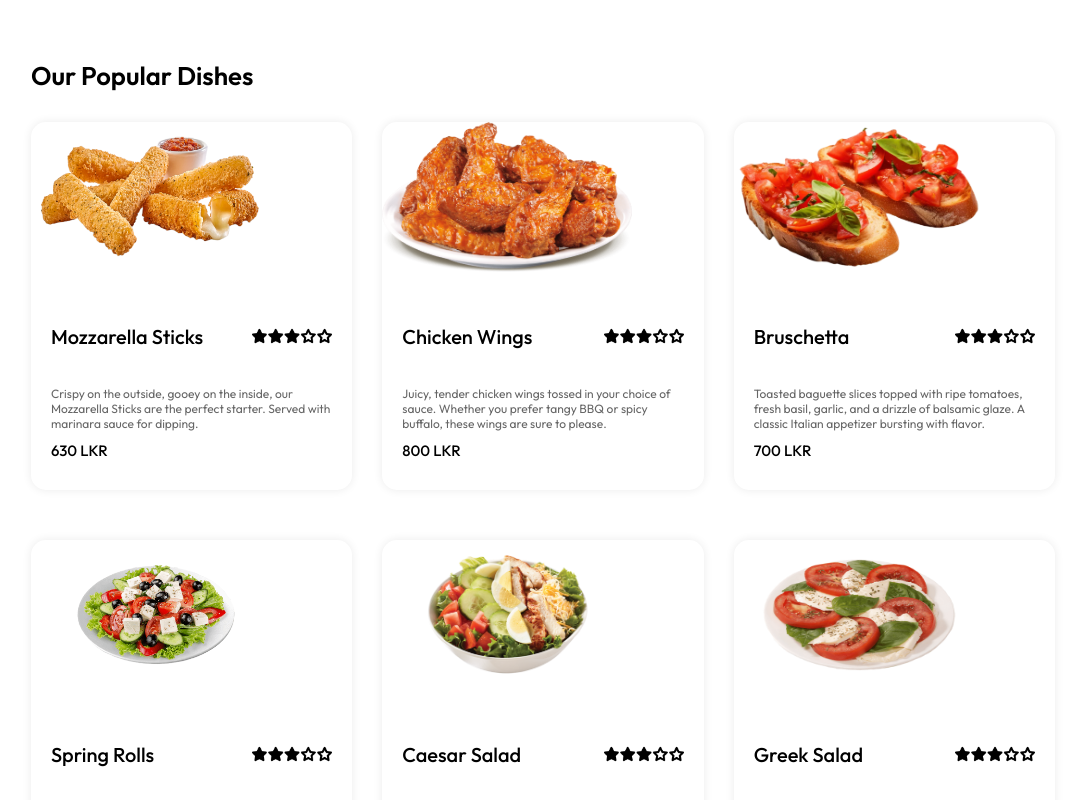
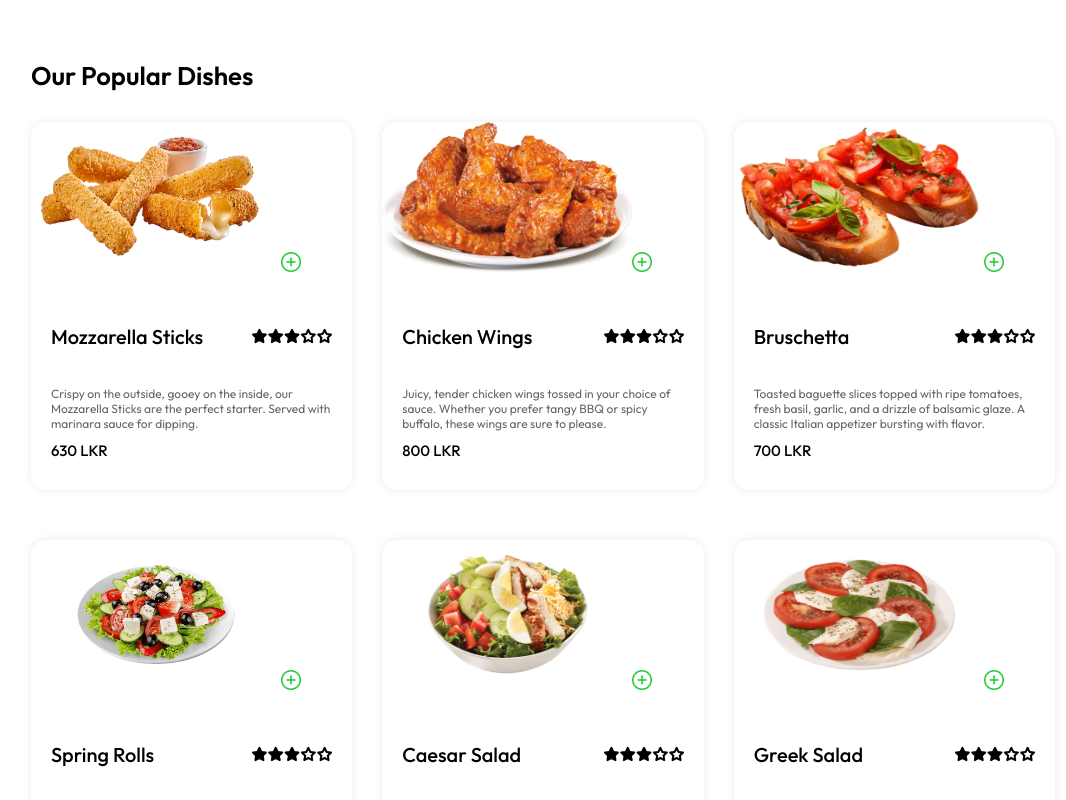
Before and after one commit to Rizz-33/Peppers-and-Plates, a React (Vite) app in the folder frontend/: page / in a window 1280 px wide. Shown: the part 960-1760 px from the top of the page, without its empty margins (97-1163 px from the left). Built offline with nearby package versions, Linux system fonts and the light colour scheme.

Commit message:
feat: Add button

```diff
--- a/frontend/src/components/foodItem/FoodItem.css
+++ b/frontend/src/components/foodItem/FoodItem.css
@@ -36,3 +36,6 @@
     font-weight: 500;
     margin: 10px 0px;
 }
+.add{
+    width: 20px;
+}
--- a/frontend/src/components/foodItem/FoodItem.jsx
+++ b/frontend/src/components/foodItem/FoodItem.jsx
@@ -1,12 +1,21 @@
-import React from 'react'
+import React, { useState } from 'react'
 import { assets } from '../../assets/assets'
 import './FoodItem.css'
 
 const FoodItem = ({id,name,price,description,image}) => {
+
+    const [itemCount,setItemCount] = useState(0)
+
     return (
         <div className='food-item'>
             <div className="food-item-img-container">
                 <img className='food-item-image' src={image} alt="" />
+                {!itemCount
+                    ?<img className='add' onClick={()=>setItemCount(prev=>perv+1)} src={assets.add_icon_green} alt=''/>
+                    :<div className='food-item-counter'>
+
+                    </div>
+                }
             </div>
             <div className="food-item-info">
                 <div className="food-item-name-rating">
```
